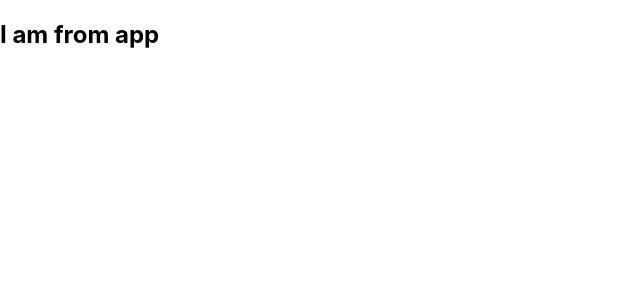
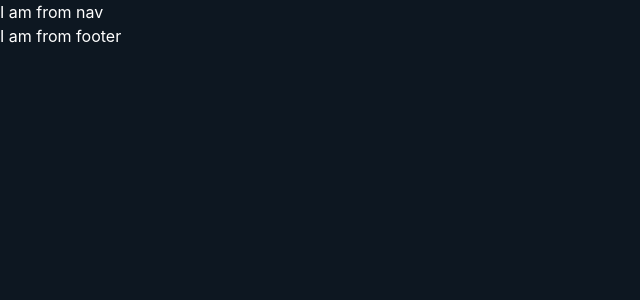
Before and after one commit to Oliulla/brain-tech, a React (Create React App) app: page / in a window 1280 px wide. Shown: the top 300 px of the page, without its empty margins (0-640 px from the left). Built offline with nearby package versions, Linux system fonts and the light colour scheme.

Commit message:
added error page

```diff
--- /dev/null
+++ b/postcss.config.js
@@ -0,0 +1,6 @@
+module.exports = {
+  plugins: {
+    tailwindcss: {},
+    autoprefixer: {},
+  },
+}
--- /dev/null
+++ b/src/App.css
@@ -0,0 +1,5 @@
+* {
+    margin: 0;
+    padding: 0;
+    box-sizing: border-box;
+}
--- a/src/App.js
+++ b/src/App.js
@@ -1,9 +1,13 @@
 import React from "react";
+import { RouterProvider } from "react-router-dom";
+import './App.css';
+import { router } from "./routes/routes";
+
 
 function App() {
   return (
     <div>
-      <h2>I am from app</h2>
+      <RouterProvider router={router} />
     </div>
   );
 }
--- /dev/null
+++ b/src/components/ErrorPage/ErrorPage.jsx
@@ -0,0 +1,19 @@
+import React from 'react';
+import { useRouteError } from 'react-router-dom';
+
+const ErrorPage = () => {
+    const error = useRouteError();
+    return (
+        <div className='flex flex-col justify-center items-center h-96 text-3xl w-auto'>
+            <h1>Opps! You Are In Wrong Path.</h1>
+            <h4>{error ? error.status : undefined}</h4>
+            {
+                error ?
+                <p>{error.statusText || error.message}</p>
+                : undefined
+            }
+        </div>
+    );
+};
+
+export default ErrorPage;
--- /dev/null
+++ b/src/components/Footer/Footer.jsx
@@ -0,0 +1,11 @@
+import React from 'react';
+
+const Footer = () => {
+    return (
+        <div>
+            <h2>I am from footer</h2>
+        </div>
+    );
+};
+
+export default Footer;
--- /dev/null
+++ b/src/components/Home/Home.jsx
@@ -0,0 +1,11 @@
+import React from 'react';
+
+const Home = () => {
+    return (
+        <div>
+            i am from home
+        </div>
+    );
+};
+
+export default Home;
--- /dev/null
+++ b/src/components/Nav/Nav.jsx
@@ -0,0 +1,11 @@
+import React from 'react';
+
+const Nav = () => {
+    return (
+        <div>
+           <h2>I am from nav</h2>
+        </div>
+    );
+};
+
+export default Nav;
--- /dev/null
+++ b/src/components/Root/Root.jsx
@@ -0,0 +1,16 @@
+import React from 'react';
+import { Outlet } from 'react-router-dom';
+import Footer from '../Footer/Footer';
+import Nav from '../Nav/Nav';
+
+const Root = () => {
+    return (
+        <div>
+            <Nav />
+            <Outlet />
+            <Footer />
+        </div>
+    );
+};
+
+export default Root;
--- a/src/index.css
+++ b/src/index.css
@@ -1,3 +1,7 @@
+@tailwind base;
+@tailwind components;
+@tailwind utilities;
+
 body {
   margin: 0;
   font-family: -apple-system, BlinkMacSystemFont, 'Segoe UI', 'Roboto', 'Oxygen',
@@ -7,6 +11,11 @@ body {
   -moz-osx-font-smoothing: grayscale;
 }
 
+body {
+  background: #0D1721;
+  color: #FFFFFF;
+}
+
 code {
   font-family: source-code-pro, Menlo, Monaco, Consolas, 'Courier New',
     monospace;
--- /dev/null
+++ b/src/routes/routes.js
@@ -0,0 +1,12 @@
+import { createBrowserRouter } from "react-router-dom";
+import ErrorPage from "../components/ErrorPage/ErrorPage";
+import Root from "../components/Root/Root";
+
+
+export const router = createBrowserRouter([
+    {
+        path: '/',
+        element: <Root />,
+        errorElement: <ErrorPage />
+    }
+]);
--- /dev/null
+++ b/tailwind.config.js
@@ -0,0 +1,10 @@
+/** @type {import('tailwindcss').Config} */
+module.exports = {
+  content: [
+    "./src/**/*.{js,jsx,ts,tsx}",
+  ],
+  theme: {
+    extend: {},
+  },
+  plugins: [],
+}
```
Also changed, not shown: package.json (+7 -0 lines), 1 other file (tests, documents, lock files or other folders).
